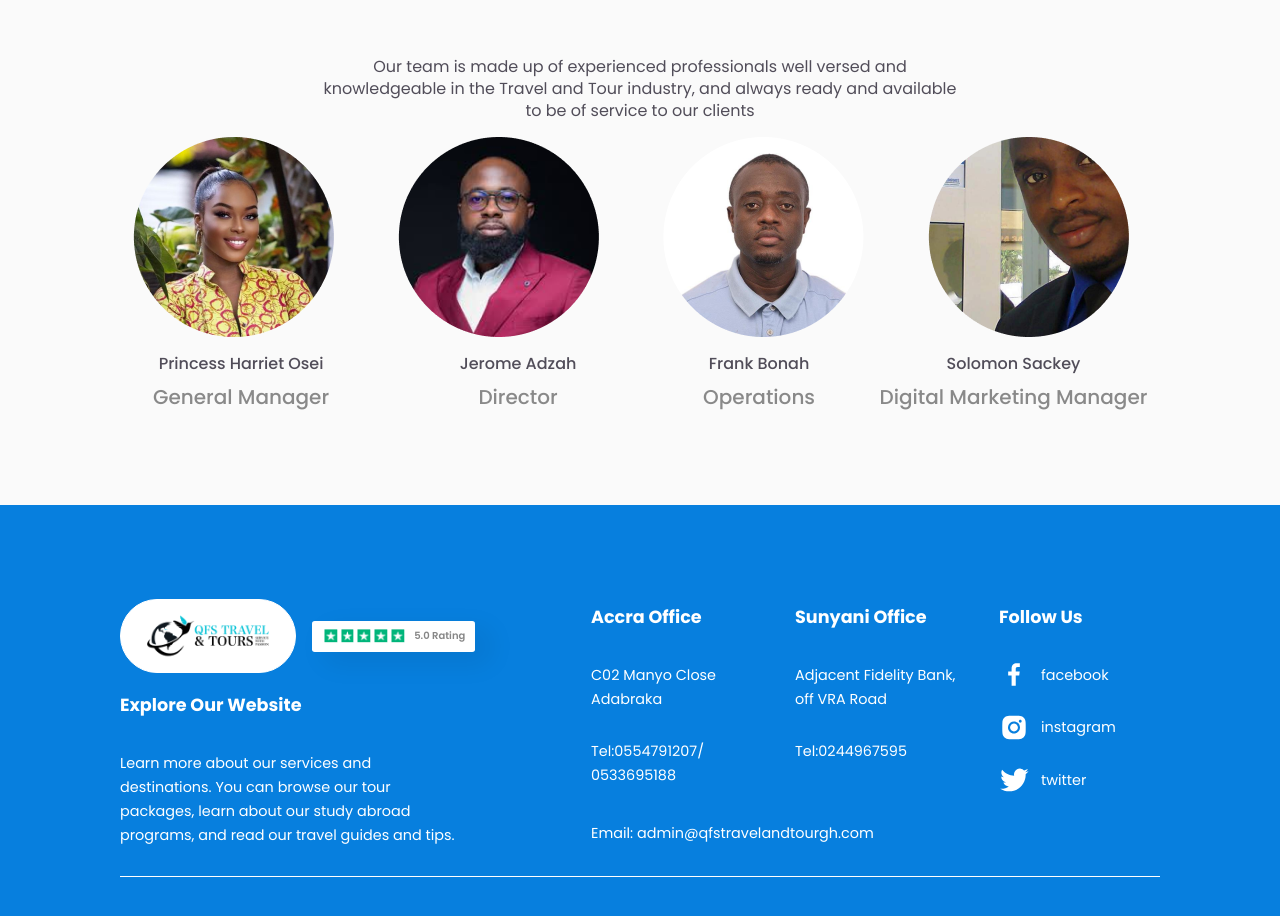
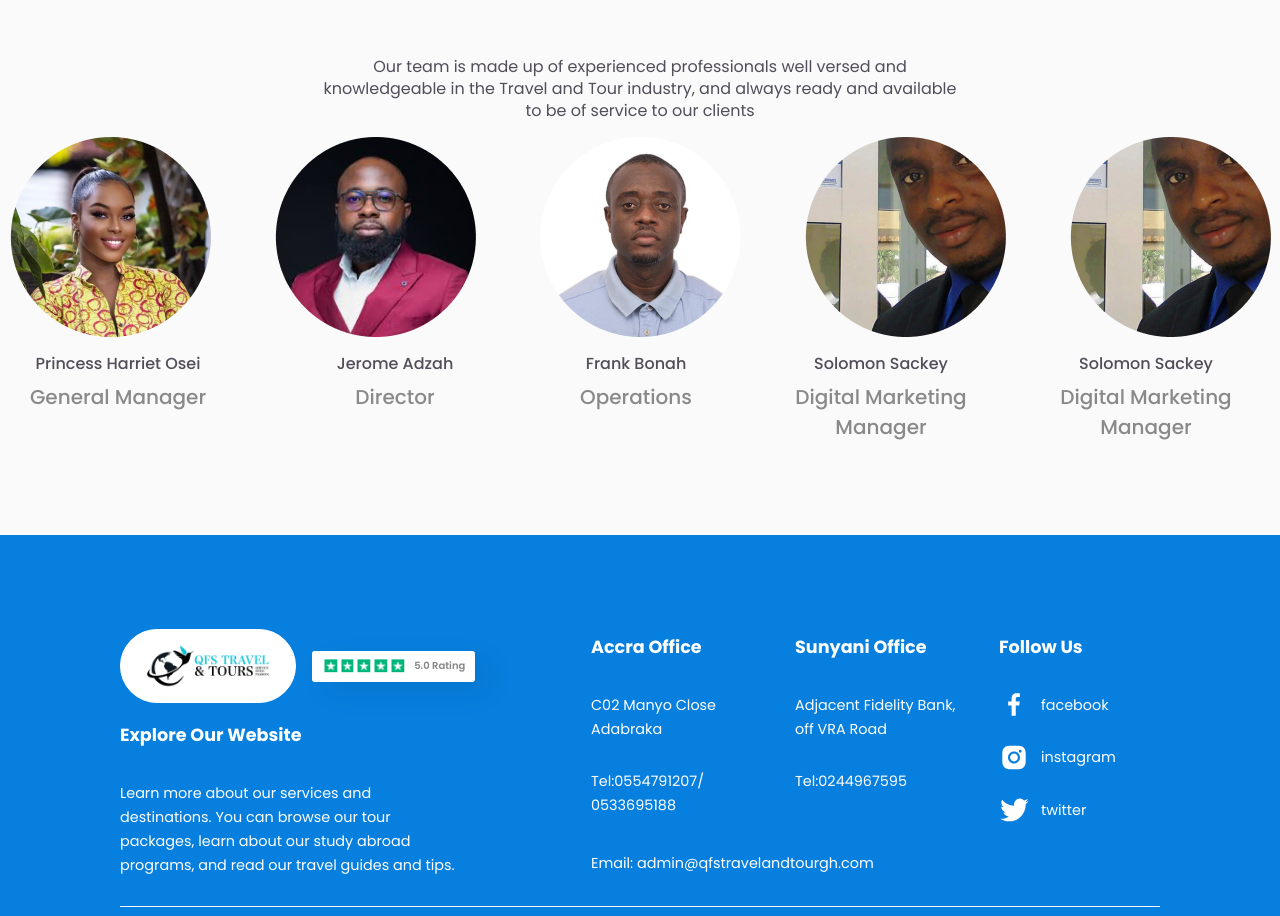
Before and after one commit to Fv-tima/QFStravelAndTour, a React (Vite) app: page /about in a window 1280 px wide. Shown: the part 3340-4256 px from the top of the page. Built offline with nearby package versions, Linux system fonts and the light colour scheme.

Commit message:
Update AboutBody.jsx

```diff
--- a/src/components/AboutBody/AboutBody.jsx
+++ b/src/components/AboutBody/AboutBody.jsx
@@ -154,6 +154,13 @@ export default function AboutBody () {
               </h1>
             </TeamNames>
           </BottomImgCon>
+          <BottomImgCon>
+            <img src={ Rectangle37 } id='img4' />
+            <TeamNames><h1 id='solo'>Solomon Sackey
+                <p>Digital Marketing Manager</p>
+              </h1>
+            </TeamNames>
+          </BottomImgCon>
         </BottomContainer>
       </AboutContainer>
     </About>
```
